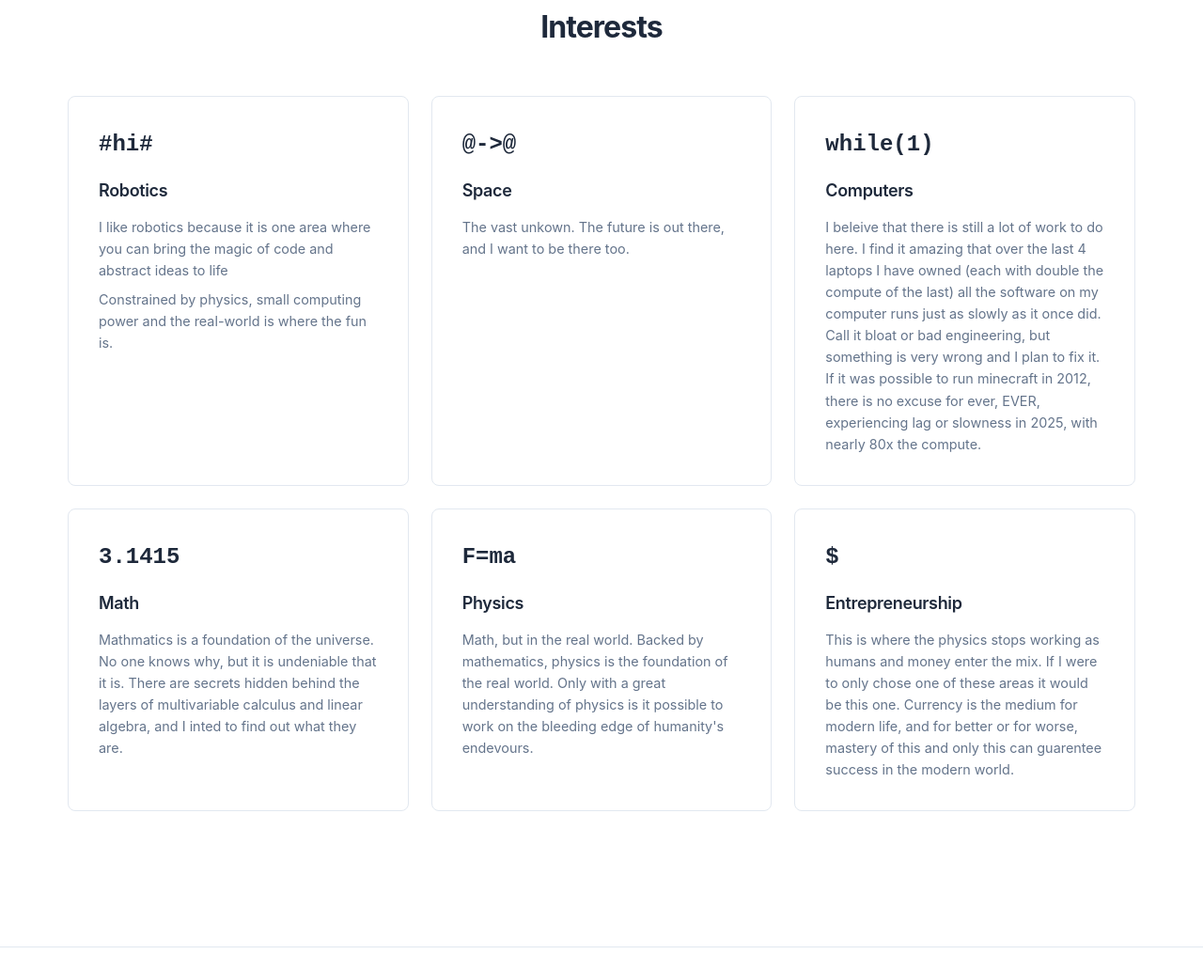
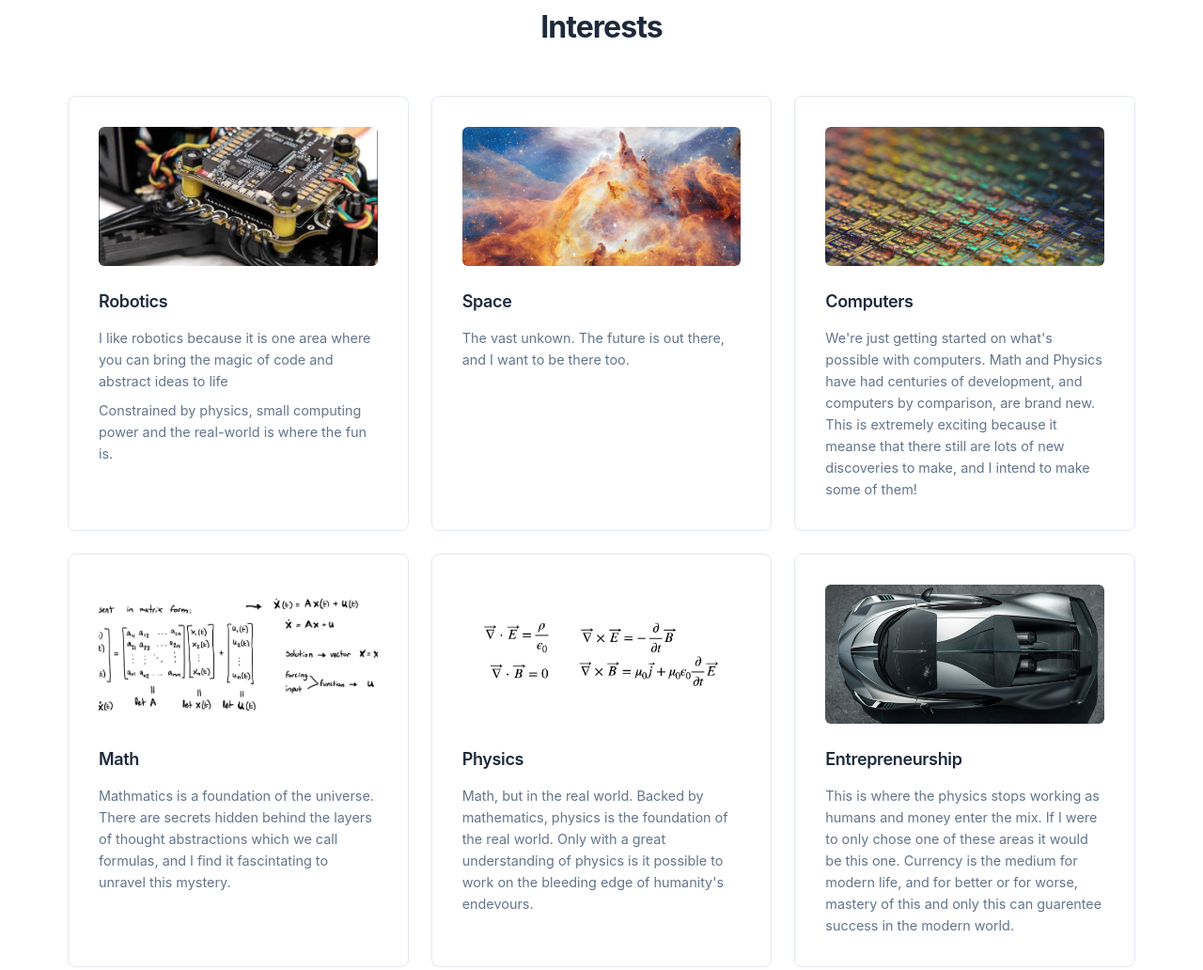
Before and after one commit to TomasHarmer/me, a plain HTML site: page index.html in a window 1280 px wide. Shown: the part 1767-2799 px from the top of the page at 94% size. Drawn offline with Linux system fonts and the light colour scheme.

Commit message:
added interest images

```diff
--- a/index.html
+++ b/index.html
@@ -130,33 +130,33 @@
             <h2 class="section-title">Interests</h2>
             <div class="interests-grid">
                 <div class="interest-card">
-                    <div class="interest-icon">#hi#</div>
+                    <img src="images_live/drone_pcb 1.png" alt="Robotics" class="interest-image">
                     <h3>Robotics</h3>
                     <p>I like robotics because it is one area where you can bring the magic of code and abstract ideas to life</p>
                     <p>Constrained by physics, small computing power and the real-world is where the fun is.</p>
                 </div>
                 <div class="interest-card">
-                    <div class="interest-icon">@->@</div>
+                    <img src="images_live/space1.webp" alt="Space" class="interest-image">
                     <h3>Space</h3>
                     <p>The vast unkown. The future is out there, and I want to be there too.</p>
                 </div>
                 <div class="interest-card">
-                    <div class="interest-icon">while(1)</div>
+                    <img src="images_live/Computers2.webp" alt="Computers" class="interest-image">
                     <h3>Computers</h3>
-                    <p>I beleive that there is still a lot of work to do here. I find it amazing that over the last 4 laptops I have owned (each with double the compute of the last) all the software on my computer runs just as slowly as it once did. Call it bloat or bad engineering, but something is very wrong and I plan to fix it. If it was possible to run minecraft in 2012, there is no excuse for ever, EVER, experiencing lag or slowness in 2025, with nearly 80x the compute.</p>
+                    <p>We're just getting started on what's possible with computers. Math and Physics have had centuries of development, and computers by comparison, are brand new. This is extremely exciting because it meanse that there still are lots of new discoveries to make, and I intend to make some of them!</p>
                 </div>
                 <div class="interest-card">
-                    <div class="interest-icon">3.1415</div>
+                    <img src="images_live/math4.jpeg" alt="Math" class="interest-image">
                     <h3>Math</h3>
-                    <p>Mathmatics is a foundation of the universe. No one knows why, but it is undeniable that it is. There are secrets hidden behind the layers of multivariable calculus and linear algebra, and I inted to find out what they are.</p>
+                    <p>Mathmatics is a foundation of the universe. There are secrets hidden behind the layers of thought abstractions which we call formulas, and I find it fascintating to unravel this mystery.</p>
                 </div>
                 <div class="interest-card">
-                    <div class="interest-icon">F=ma</div>
+                    <img src="images_live/physics1.png" alt="Physics" class="interest-image">
                     <h3>Physics</h3>
                     <p>Math, but in the real world. Backed by mathematics, physics is the foundation of the real world. Only with a great understanding of physics is it possible to work on the bleeding edge of humanity's endevours.</p>
                 </div>
                 <div class="interest-card">
-                    <div class="interest-icon">$</div>
+                    <img src="images_live/bugatti_divo 1.png" alt="Physics" class="interest-image">
                     <h3>Entrepreneurship</h3>
                     <p>This is where the physics stops working as humans and money enter the mix. If I were to only chose one of these areas it would be this one. Currency is the medium for modern life, and for better or for worse, mastery of this and only this can guarentee success in the modern world. </p>
                 </div>
--- a/style.css
+++ b/style.css
@@ -397,6 +397,14 @@ main {
     font-weight: 600;
 }
 
+.interest-image {
+    width: 100%;
+    aspect-ratio: 2 / 1;
+    object-fit: cover;
+    border-radius: 6px;
+    margin-bottom: 1rem;
+}
+
 .interest-card h3 {
     font-size: 1.125rem;
     color: var(--text-color);
```
Also changed, not shown: ant.html (+9 -0 lines), images_live/Computers2.webp (added), images_live/bugatti_divo 1.png (added), images_live/bugatti_divo.webp (added), images_live/drone_pcb 1.png (added), images_live/drone_pcb.webp (added), images_live/math1.jpeg (added), images_live/math2.jpeg (added), images_live/math3.jpeg (added), images_live/math4.jpeg (added), images_live/maxwell.webp (added), images_live/physics1.png (added), images_live/space1.webp (added).
